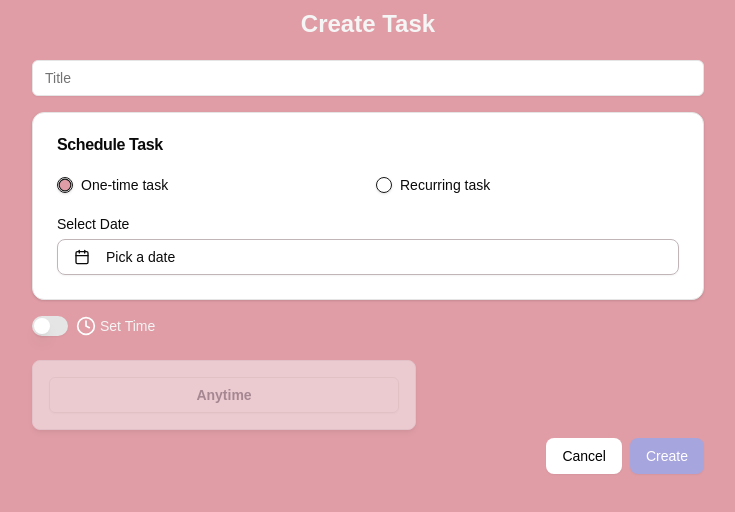
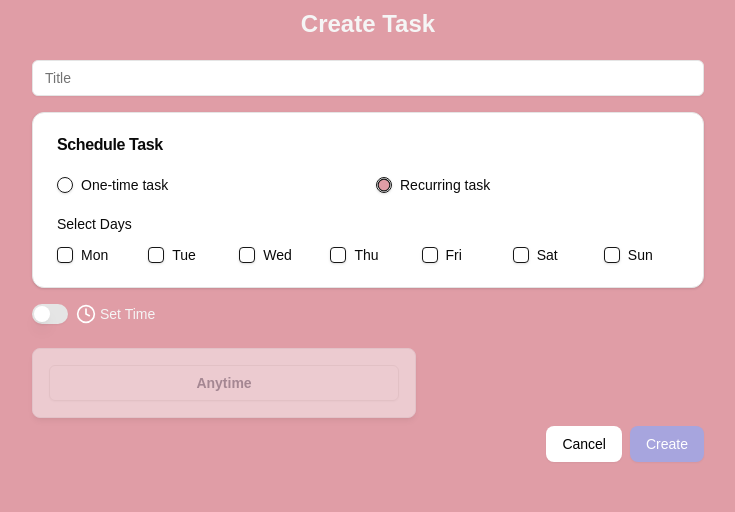
Before and after one commit to Dhaneshen1810/planner-app, a Next.js app: page /tasks/create in a window 1280 px wide. Shown: the top 512 px of the page, without its empty margins (272-1007 px from the left). Built offline with nearby package versions, Linux system fonts and the light colour scheme.

Commit message:
fix: update task page

```diff
--- a/app/api/tasks/route.ts
+++ b/app/api/tasks/route.ts
@@ -42,7 +42,7 @@ export async function POST(req: Request) {
 
     const newTask: CreateTaskInput = {
       title: data.title,
-      date: data.date || undefined,
+      date: data.date ? data.date.split("T")[0] : undefined,
       is_completed: false,
       recurring_option: data.recurring_option || [],
       time: data.time || undefined,
--- a/app/tasks/page.tsx
+++ b/app/tasks/page.tsx
@@ -10,6 +10,8 @@ const fetchTasks = async (): Promise<Task[]> => {
   const localDate = `${today.getFullYear()}-${(today.getMonth() + 1)
     .toString()
     .padStart(2, "0")}-${today.getDate().toString().padStart(2, "0")}`;
+
+  console.log({ localDate });
 
   try {
     const response = await axios.get<Task[]>(
--- a/app/tasks/update/[id]/page.tsx
+++ b/app/tasks/update/[id]/page.tsx
@@ -13,7 +13,6 @@ const UpdateTask = async ({ params }: { params: { id: string } }) => {
   }
 
   const task = (await response.json()) as Task;
-  console.log({ task });
 
   return (
     <div className="flex min-h-screen bg-primary items-center flex-col pt-2 gap-5 w-full">
--- a/components/forms/add-task-form.tsx
+++ b/components/forms/add-task-form.tsx
@@ -15,13 +15,18 @@ import {
 } from "@/components/ui/form";
 import { DialogFooter } from "../ui/dialog";
 import LoaderIcon from "../loader-icon";
-import TimeSelector from "../time-selector";
-import TaskScheduler from "../task-scheduler";
 import { RECURRING_OPTION } from "@/src/types";
 import axios from "axios";
 import { isSuccessfullResponse } from "@/lib/utils";
 import { useToast } from "@/hooks/use-toast";
 import { useRouter } from "next/navigation";
+import dynamic from "next/dynamic";
+
+const TaskScheduler = dynamic(() => import("../task-scheduler"), {
+  ssr: false,
+});
+
+const TimeSelector = dynamic(() => import("../time-selector"), { ssr: false });
 
 const taskSchema = z.object({
   title: z
--- a/components/forms/update-task-form.tsx
+++ b/components/forms/update-task-form.tsx
@@ -15,13 +15,18 @@ import {
 } from "@/components/ui/form";
 import { DialogFooter } from "../ui/dialog";
 import LoaderIcon from "../loader-icon";
-import TimeSelector from "../time-selector";
-import TaskScheduler from "../task-scheduler";
 import { RECURRING_OPTION, Task } from "@/src/types";
 import axios from "axios";
 import { isSuccessfullResponse } from "@/lib/utils";
 import { useToast } from "@/hooks/use-toast";
 import { useRouter } from "next/navigation";
+import dynamic from "next/dynamic";
+
+const TaskScheduler = dynamic(() => import("../task-scheduler"), {
+  ssr: false,
+});
+
+const TimeSelector = dynamic(() => import("../time-selector"), { ssr: false });
 
 const taskSchema = z.object({
   title: z
@@ -45,7 +50,7 @@ const UpdateTaskForm = ({ task }: { task?: Task }) => {
     defaultValues: {
       title: task?.title || "",
       time: task?.time || undefined,
-      date: task?.date ? new Date(task.date) : undefined,
+      date: task?.date ? new Date(task.date + "T00:00:00") : undefined,
       recurring_option: task?.recurring_option || [],
     },
   });
@@ -56,7 +61,7 @@ const UpdateTaskForm = ({ task }: { task?: Task }) => {
       form.reset({
         title: task.title,
         time: task.time || undefined,
-        date: task.date ? new Date(task.date) : undefined,
+        date: task?.date ? new Date(task.date + "T00:00:00") : undefined,
         recurring_option: task.recurring_option || [],
       });
     }
@@ -64,7 +69,6 @@ const UpdateTaskForm = ({ task }: { task?: Task }) => {
 
   const handleSubmit = async (data: UpdateTaskFormValues) => {
     setIsLoading(true);
-    console.log({ data });
 
     try {
       let response;
--- a/components/task-scheduler.tsx
+++ b/components/task-scheduler.tsx
@@ -17,7 +17,6 @@ import { Button } from "@/components/ui/button";
 import { cn } from "@/lib/utils";
 import { useFormContext } from "react-hook-form";
 
-// Use full day names that match the enum values in your schema
 const daysOfWeek = [
   "Monday",
   "Tuesday",
@@ -30,34 +29,33 @@ const daysOfWeek = [
 
 export default function TaskScheduler() {
   const { setValue, watch } = useFormContext();
-  // Watch the recurring_option field from the form
   const recurringOptionValue = watch("recurring_option");
+  const dateValue = watch("date");
 
-  const [taskType, setTaskType] = useState("one-time");
-  const [selectedDate, setSelectedDate] = useState<Date | undefined>(undefined);
-  // Local state for selectedDays (for UI purposes)
-  const [selectedDays, setSelectedDays] = useState<string[]>([]);
+  const [taskType, setTaskType] = useState(
+    dateValue ? "one-time" : "recurring"
+  );
+  const [selectedDate, setSelectedDate] = useState<Date | undefined>(dateValue);
+  const [selectedDays, setSelectedDays] = useState<string[]>(
+    recurringOptionValue || []
+  );
 
-  // Synchronize local selectedDays with the form value
   useEffect(() => {
     setSelectedDays(recurringOptionValue || []);
-  }, [recurringOptionValue]);
+    setSelectedDate(dateValue);
+  }, [recurringOptionValue, dateValue]);
 
-  // When changing the task type, clear the irrelevant field
   const handleTaskTypeChange = (value: string) => {
     setTaskType(value);
     if (value === "one-time") {
-      // Clear recurring days when switching to one-time
       setSelectedDays([]);
       setValue("recurring_option", []);
     } else {
-      // Clear the date when switching to recurring
       setSelectedDate(undefined);
       setValue("date", undefined);
     }
   };
 
-  // Update recurring options in the form when a day is toggled
   const handleDayChange = (day: string) => {
     const newDays = selectedDays.includes(day)
       ? selectedDays.filter((d) => d !== day)
@@ -68,7 +66,6 @@ export default function TaskScheduler() {
     }
   };
 
-  // Update the form's date when a date is selected
   const handleDateSelect = (date: Date | undefined) => {
     setSelectedDate(date);
     if (taskType === "one-time") {
@@ -84,7 +81,7 @@ export default function TaskScheduler() {
       <CardContent className="grid gap-6">
         <RadioGroup
           value={taskType}
-          onValueChange={(value) => handleTaskTypeChange(value)}
+          onValueChange={handleTaskTypeChange}
           className="grid grid-cols-2 gap-4"
         >
           <div className="flex items-center space-x-2">
@@ -117,7 +114,7 @@ export default function TaskScheduler() {
                 <Calendar
                   mode="single"
                   selected={selectedDate}
-                  onSelect={(date) => handleDateSelect(date)}
+                  onSelect={handleDateSelect}
                   initialFocus
                 />
               </PopoverContent>
@@ -136,7 +133,6 @@ export default function TaskScheduler() {
                     checked={selectedDays.includes(day)}
                     onCheckedChange={() => handleDayChange(day)}
                   />
-                  {/* Optionally display abbreviated labels */}
                   <Label htmlFor={day}>{day.substring(0, 3)}</Label>
                 </div>
               ))}
--- a/components/time-selector.tsx
+++ b/components/time-selector.tsx
@@ -24,21 +24,22 @@ const minutes = Array.from({ length: 60 }, (_, i) =>
 );
 
 const TimeSelector = () => {
-  const { setValue } = useFormContext();
-  const [time, setTime] = React.useState({
-    hours: "12",
-    minutes: "00",
-    isPM: false,
+  const { setValue, watch } = useFormContext();
+  const timeValue = watch("time");
+
+  const [time, setTime] = React.useState(() => {
+    if (timeValue) {
+      const [timePart, period] = timeValue.split(" ");
+      const [h, m] = timePart.split(":");
+      return { hours: h, minutes: m, isPM: period === "PM" };
+    }
+    return { hours: "12", minutes: "00", isPM: false };
   });
-  const [tempTime, setTempTime] = React.useState({
-    hours: "12",
-    minutes: "00",
-    isPM: false,
-  });
+
+  const [tempTime, setTempTime] = React.useState(time);
   const [isOpen, setIsOpen] = React.useState(false);
-  const [showTime, setShowTime] = React.useState(false);
+  const [showTime, setShowTime] = React.useState(!!timeValue);
 
-  // If the time is hidden while the dialog is open, close it.
   React.useEffect(() => {
     if (showTime) {
       const timeString = `${tempTime.hours}:${tempTime.minutes} ${
@@ -50,12 +51,11 @@ const TimeSelector = () => {
     if (!showTime && isOpen) {
       setIsOpen(false);
     }
-  }, [showTime, isOpen]);
+  }, [showTime, isOpen, tempTime, setValue]);
 
   const handleConfirm = () => {
     setTime(tempTime);
     setIsOpen(false);
-    // Format the time string (e.g., "12:00 PM") and update the form field
     const timeString = `${tempTime.hours}:${tempTime.minutes} ${
       tempTime.isPM ? "PM" : "AM"
     }`;
@@ -66,13 +66,9 @@ const TimeSelector = () => {
     setTempTime((prev) => ({ ...prev, isPM: !prev.isPM }));
   };
 
-  // When toggling the switch, update the local state and form field accordingly
   const handleToggleShowTime = (checked: boolean) => {
     setShowTime(checked);
-    if (!checked) {
-      // Clear the form's time value if time is turned off
-      setValue("time", undefined);
-    }
+    if (!checked) setValue("time", undefined);
   };
 
   return (
```
